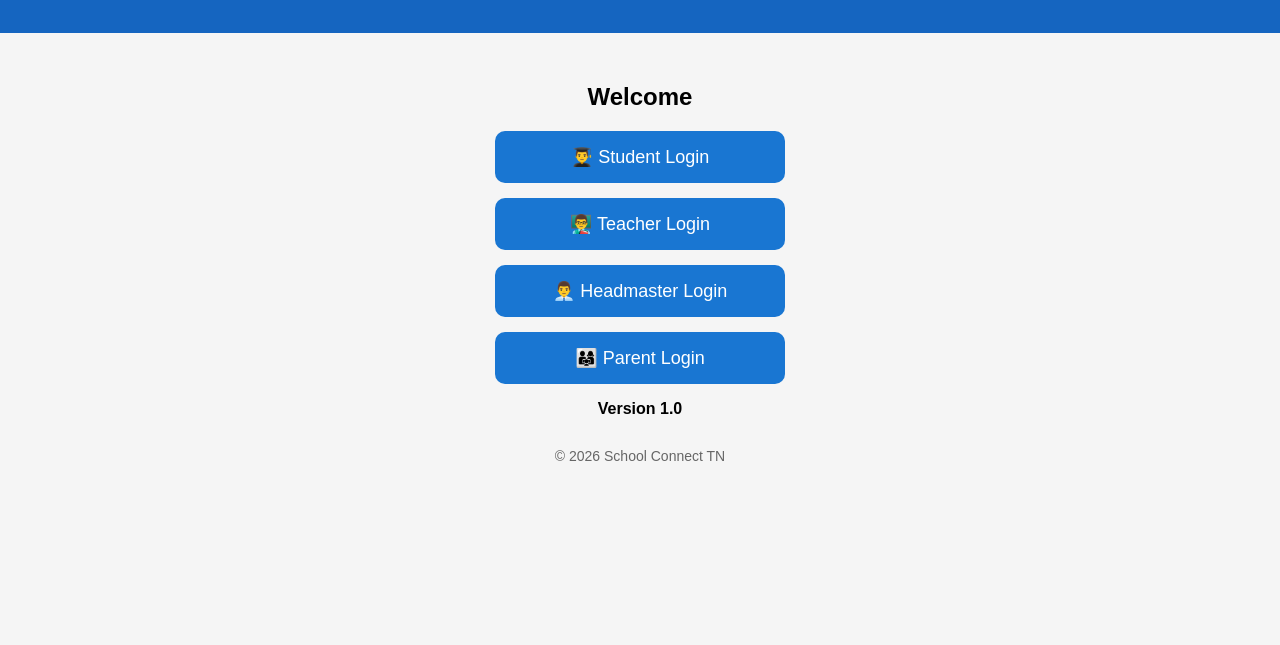
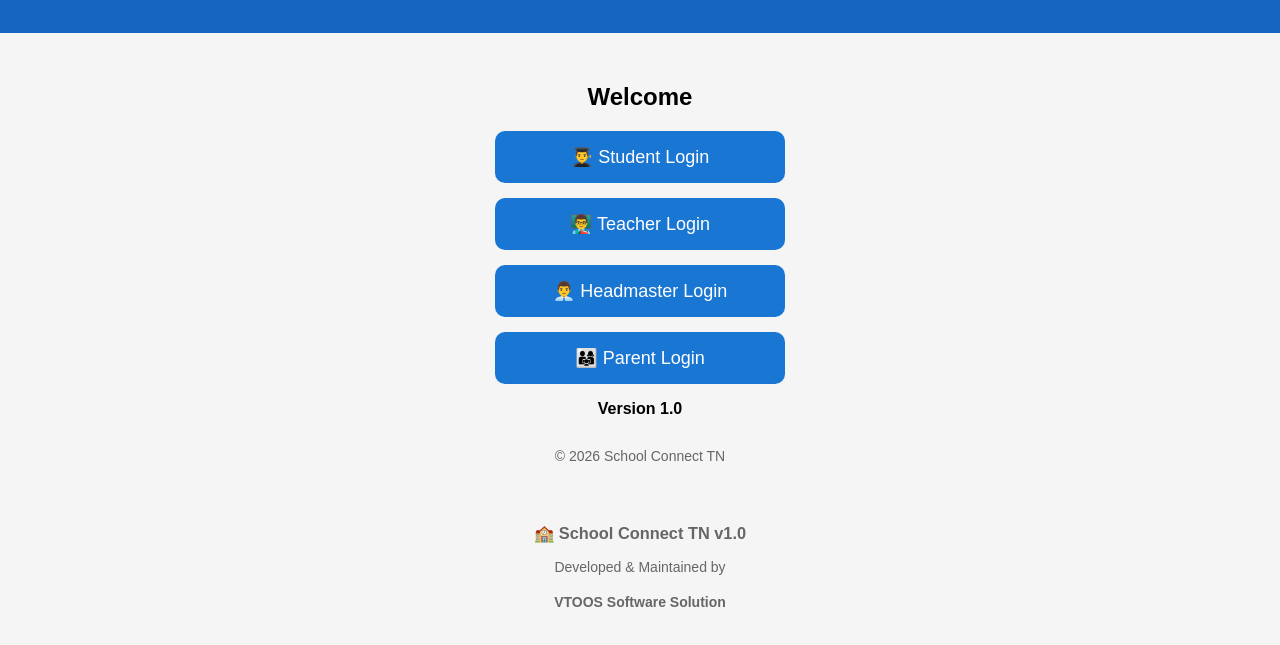
Before and after one commit to TSC-GHS/thirumalvadi-school-connect, a website: page index.html in a window 1280 px wide. Shown: the part 95-740 px from the top of the page. Drawn offline with Linux system fonts and the light colour scheme.

Commit message:
Add footer section to index.html

```diff
--- a/index.html
+++ b/index.html
@@ -124,6 +124,17 @@ console.log(err);
 }
 
 </script>
+<footer class="footer">
 
+<div class="footer-content">
+
+<h3>🏫 School Connect TN v1.0</h3>
+
+<p>Developed & Maintained by</p>
+<h4>VTOOS Software Solution</h4>
+
+</div>
+
+</footer>
 </body>
 </html>
```
